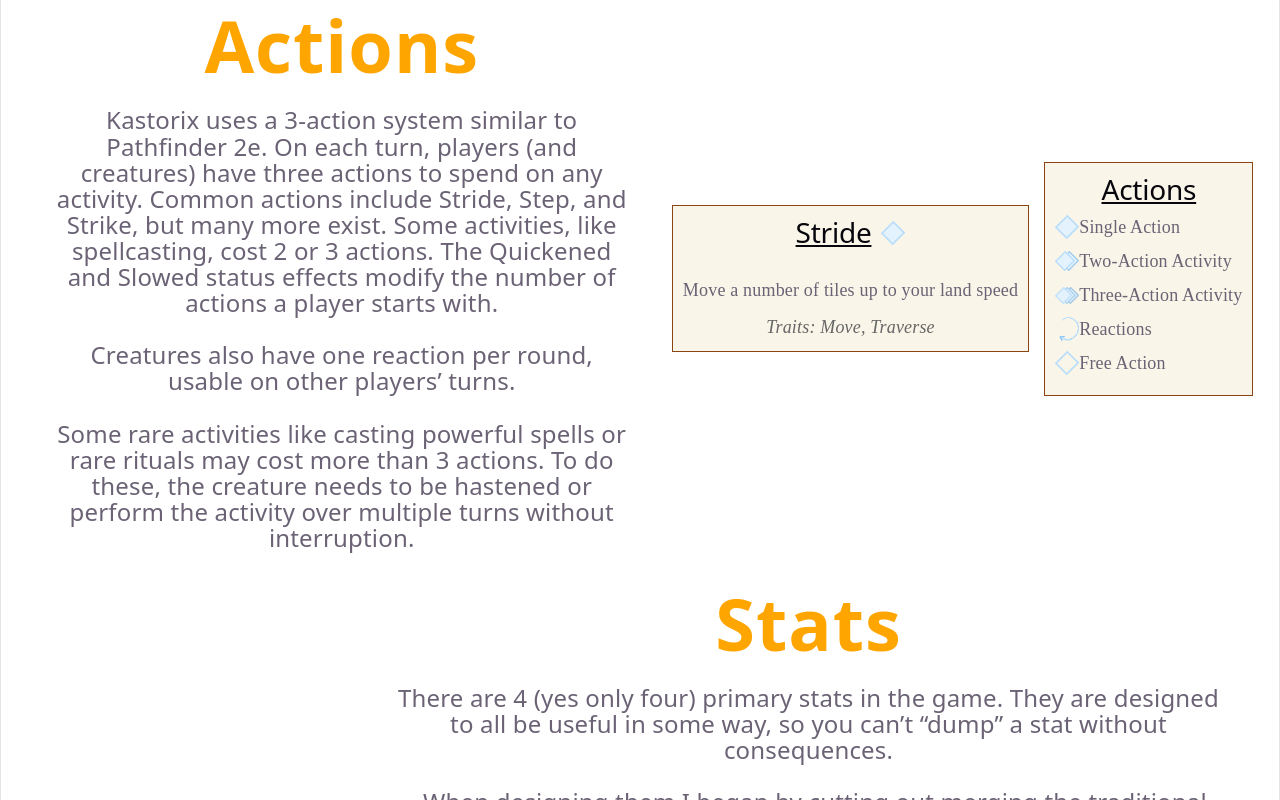
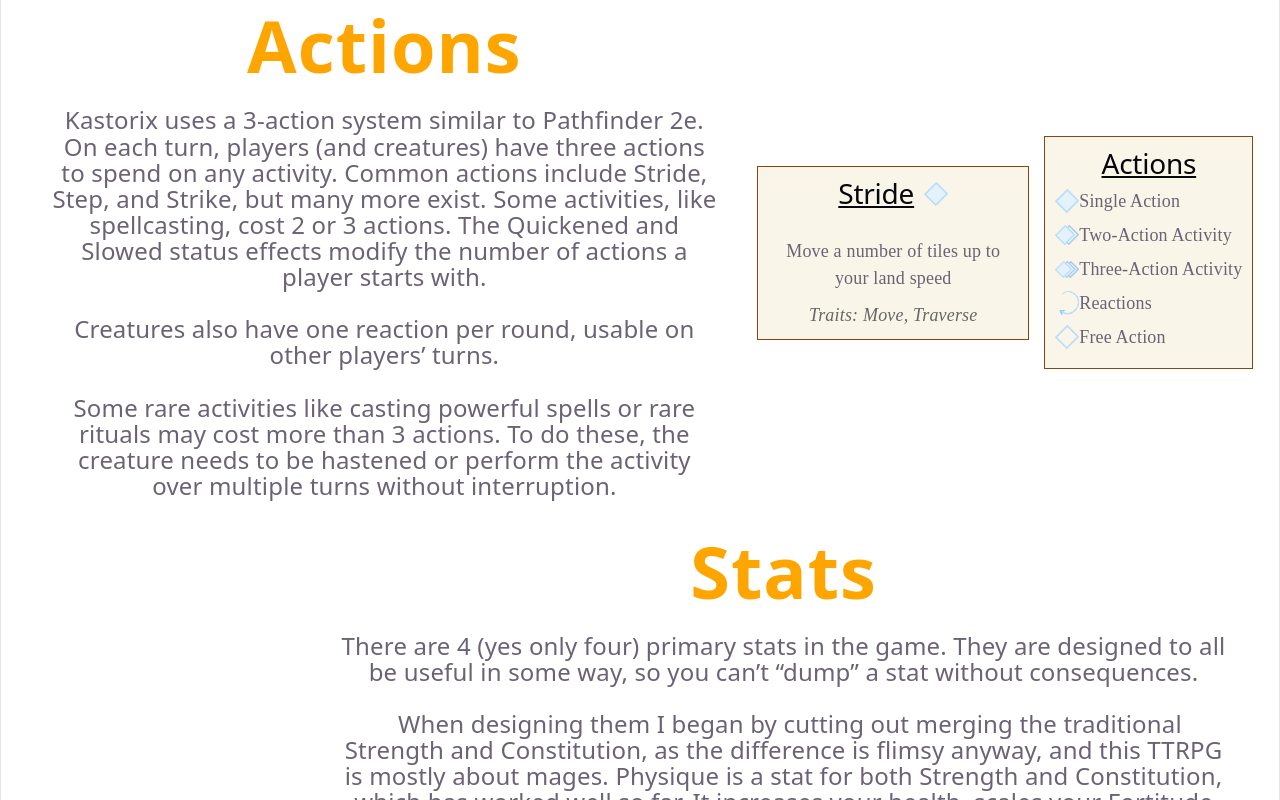
Before and after one commit to Acasez/kastorixv2, a React (Vite) app: page /index in a window 1280 px wide. Shown: the part 1280-2080 px from the top of the page. Built offline with nearby package versions, Linux system fonts and the light colour scheme.

Commit message:
Scale action boxes based on word count

```diff
--- a/src/CSS/RulesBox.css
+++ b/src/CSS/RulesBox.css
@@ -4,7 +4,7 @@
     border: 1px solid #8b4513;
     background: #f9f5e8;
     font-family: serif;
-    max-width: 300px;
+    max-width: 250px;
     align-self: center;
     display: grid;
 }
--- a/src/components/ActionBox.tsx
+++ b/src/components/ActionBox.tsx
@@ -32,8 +32,16 @@ export default function ActionBox({ action, actionsList }: ActionBoxProps) {
       </span>
     ));
 
+  const wordCount = actionDetails.description.split(/\s+/).length;
+  const getWidthClass = () => {
+    if (wordCount > 20) return "wide"; // Apply 'wide' class for long descriptions
+    return ""; // No class for short descriptions
+  };
+
+  const widthClass = getWidthClass();
+
   return (
-    <div className="rules-box wide">
+    <div className={`rules-box ${widthClass}`}>
       <div className="action-header">
         <h2 className="rule-title">{action}</h2>
         <div className="action-icons">
```
